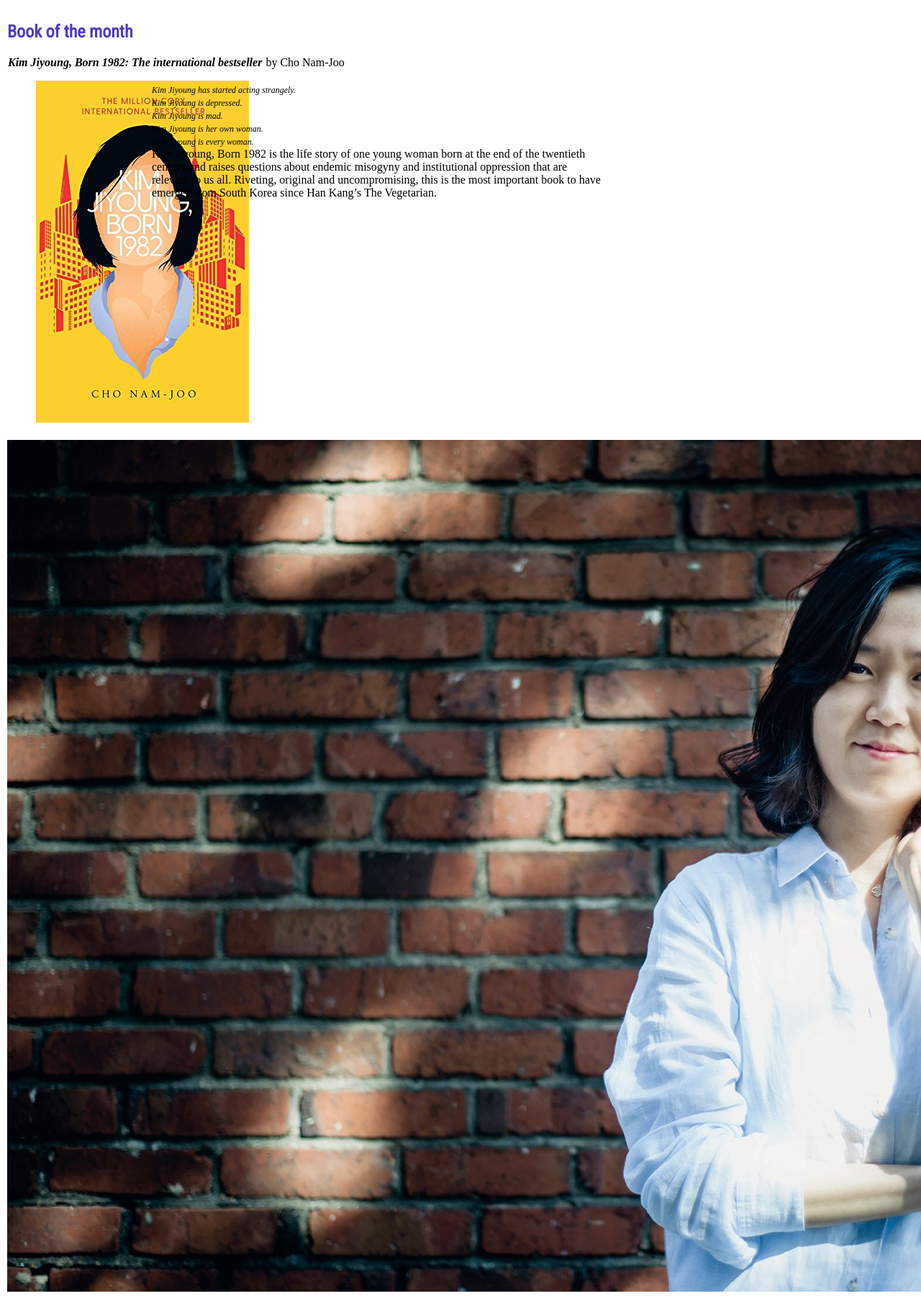
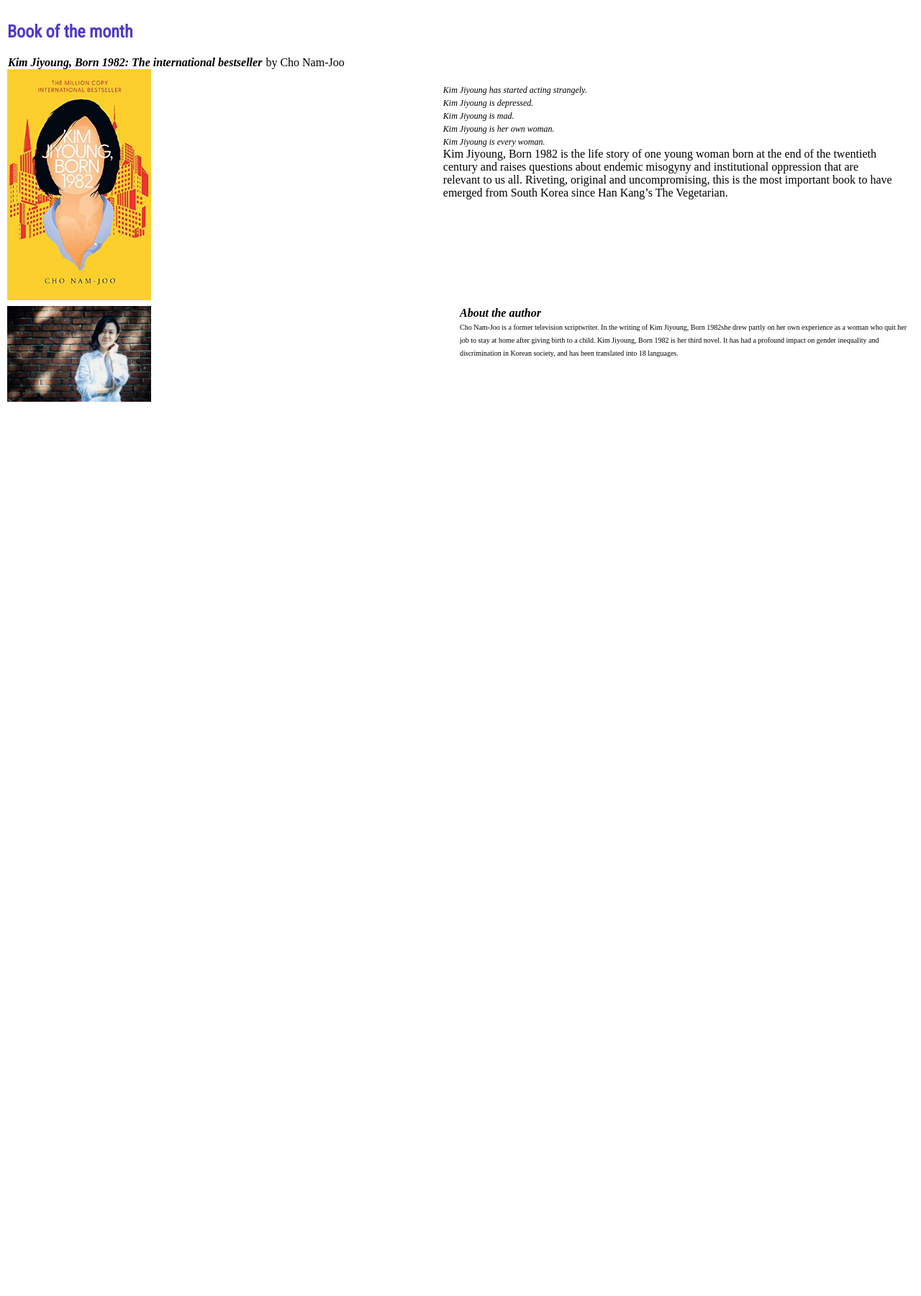
Before and after one commit to jeonghihi/commaneverends.github.io, a Jekyll site: the page commasmonth/2021-03-book.html, which Jekyll copies as it is, in a window 1280 px wide. Shown: the whole page at 72% size. Built offline with Jekyll 4.4.1, drawn with Linux system fonts in a browser that asks for light colours; some web fonts are replaced; after the commit the page ends 900 px from its top, so only the background shows below that.

Commit message:
Update 2021-03-book.html

```diff
--- a/commasmonth/2021-03-book.html
+++ b/commasmonth/2021-03-book.html
@@ -27,9 +27,9 @@
     }
   .div-book-month-book {margin: 2px; float:left}
   .div-book-month-author {margin: 2px; float:left}
-  .div-book-month-book-pic {float:left; width:200px}
+  .div-book-month-book-pic {float:left; width:48%}
   .div-book-month-book-txt {margin: 1px; float:left; width:50%}
-  .div-book-month-author-pic {float:left; width:200px}
+  .div-book-month-author-pic {float:left; width:48%}
   .div-book-month-author-txt {margin: 1px; float:right; width:50%}
 
 </style>
@@ -46,9 +46,7 @@
       <span style="font-weight:bold; font-style:italic; margin:1px;"> Kim Jiyoung, Born 1982: The international bestseller </span> by Cho Nam-Joo
         </div>
 
-      <div class="div-book-month-book-pic">
-        <figure><img src="./data/82kimjiyoung.png"></figure>
-        </div>
+      <div class="div-book-month-book-pic"><img src="./data/82kimjiyoung.png"; width="200"></img></div>
 
       <div class="div-book-month-book-txt">
         <span style="font-style:italic; font-size:12px;"> <br /> Kim Jiyoung has started acting strangely.<br /> Kim Jiyoung is depressed. <br /> Kim Jiyoung is mad. <br /> Kim Jiyoung is her own woman.<br />Kim Jiyoung is every woman.<br /></span>
@@ -63,7 +61,7 @@
       <span style="font-size:10px;">Cho Nam-Joo is a former television scriptwriter. In the writing of Kim Jiyoung, Born 1982she drew partly on her own experience as a woman who quit her job to stay at home after giving birth to a child.
 Kim Jiyoung, Born 1982 is her third novel. It has had a profound impact on gender inequality and discrimination in Korean society, and has been translated into 18 languages.</span>
     </div>
-         <div class="div-book-month-author-pic"><img src="./data/Nam-joo_Cho.jpg"></div>
+         <div class="div-book-month-author-pic"><img src="./data/Nam-joo_Cho.jpg"; width="200"></img></div>
 
         </div>
 
```
